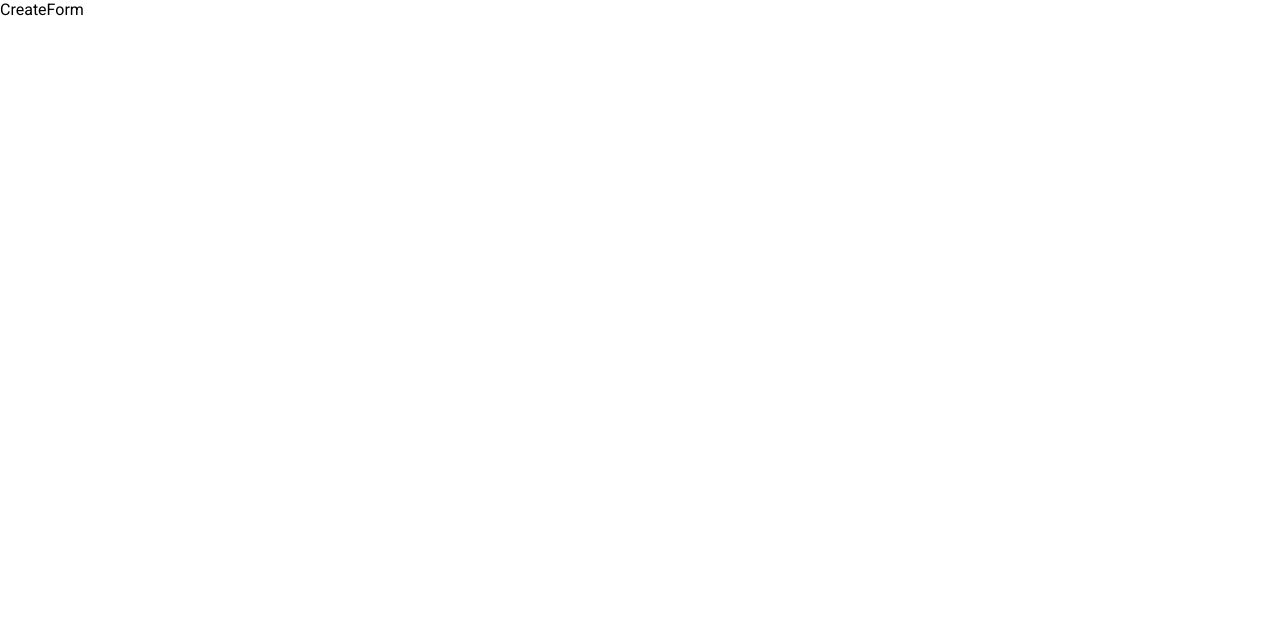
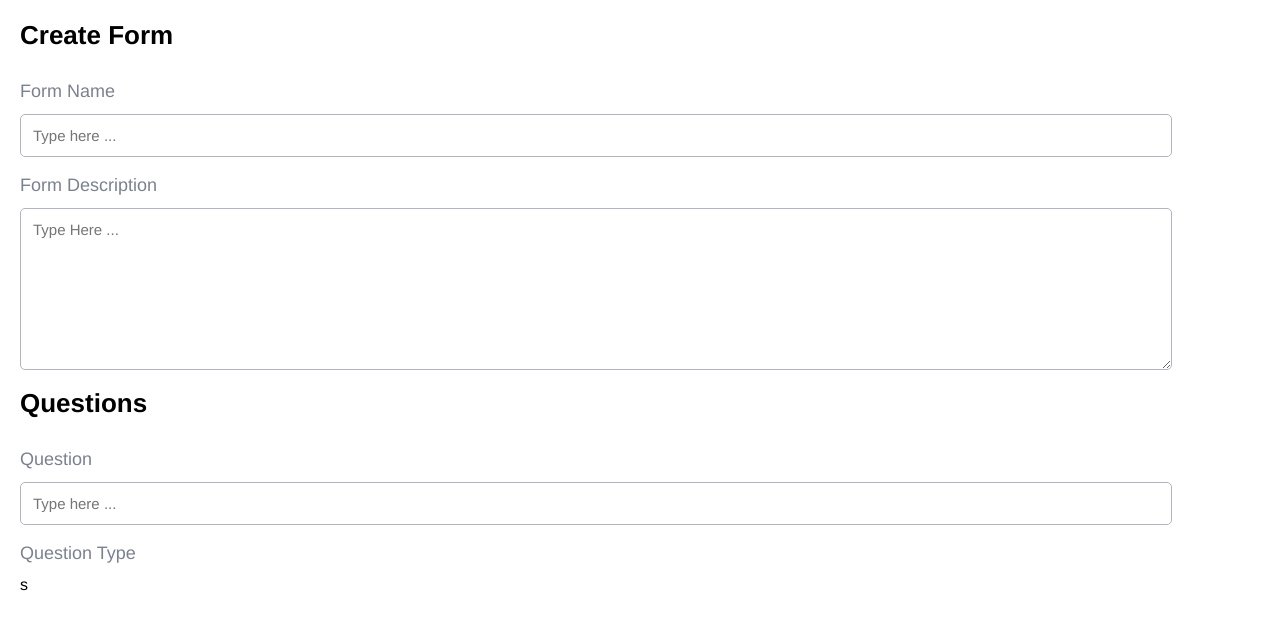
Before and after one commit to Natalya732/form-builder, a React (Create React App) app: page /create-form in a window 1280 px wide. Shown: the top 630 px of the page. Built offline with nearby package versions, Linux system fonts and the light colour scheme.

Commit message:
removed unnecessary dropdown

```diff
--- a/src/index.css
+++ b/src/index.css
@@ -3,8 +3,7 @@
   margin: 0%;
   width: 100vw;
   overflow: hidden;
-  font-family: Roboto;
-  font-family: "Roboto", sans-serif;
+  font-family: Helvetica, sans-serif;
 }
 :root{
   --white: #fefefe;
--- a/src/pages/createForm/CreateForm.jsx
+++ b/src/pages/createForm/CreateForm.jsx
@@ -1,7 +1,46 @@
-import React from 'react'
+import React from "react";
+import styles from "./createForm.module.css";
 
 export default function CreateForm() {
   return (
-    <div>CreateForm</div>
-  )
+    <div className={styles.page}>
+      <p className="bold-text lg">Create Form</p>
+      <div className={styles.innerForm}>
+        <div className={styles.customInputGroup}>
+          <label className={styles.label}>Form Name</label>
+          <input
+            className={styles.input}
+            type="text"
+            placeholder="Type here ..."
+            autoFocus
+          ></input>
+        </div>
+        <div className={styles.customInputGroup}>
+          {" "}
+          <label className={styles.label}>Form Description</label>
+          <textarea
+            className={styles.textarea}
+            rows={8}
+            autoFocus
+            placeholder="Type Here ..."
+          ></textarea>
+        </div>
+      </div>
+     <p className="bold-text lg">Questions</p>
+      <div className={styles.innerForm}>
+        <div className={styles.customInputGroup}>
+          <label className={styles.label}>Question</label>
+          <input
+            className={styles.input}
+            type="text"
+            placeholder="Type here ..."
+            autoFocus
+          ></input>
+        </div>
+        <div className={styles.customInputGroup}>
+          <label className={styles.label}>Question Type</label>
+s        </div>
+        </div>
+    </div>
+  );
 }
--- /dev/null
+++ b/src/pages/createForm/createForm.module.css
@@ -0,0 +1,35 @@
+.page {
+    max-width: 100vw;
+    height: 100vh;
+    display: flex;
+    flex-direction: column;
+    align-items: center;
+    padding: 20px;
+}
+
+.innerForm {
+  margin-top: 30px;
+}
+.customInputGroup {
+  display: flex;
+  flex-direction: column;
+  gap: 12px;
+  width: 90%;
+}
+
+.label{
+    font-size: 18px;
+    font-weight: 500;
+    color: rgb(123, 129, 142);
+
+}
+.input, .textarea {
+    box-sizing: border-box;
+    border: 1px solid rgb(178, 181, 189);
+    padding: 12px;
+    outline: none;
+    font-size: 15px;
+    border-radius: 5px;
+    margin-bottom: 18px;
+    width: 100%; /* Ensures they fill the available width */
+  }
```
Also changed, not shown: src/pages/createForm/createForm.css (deleted), 1 other file (tests, documents, lock files or other folders).
